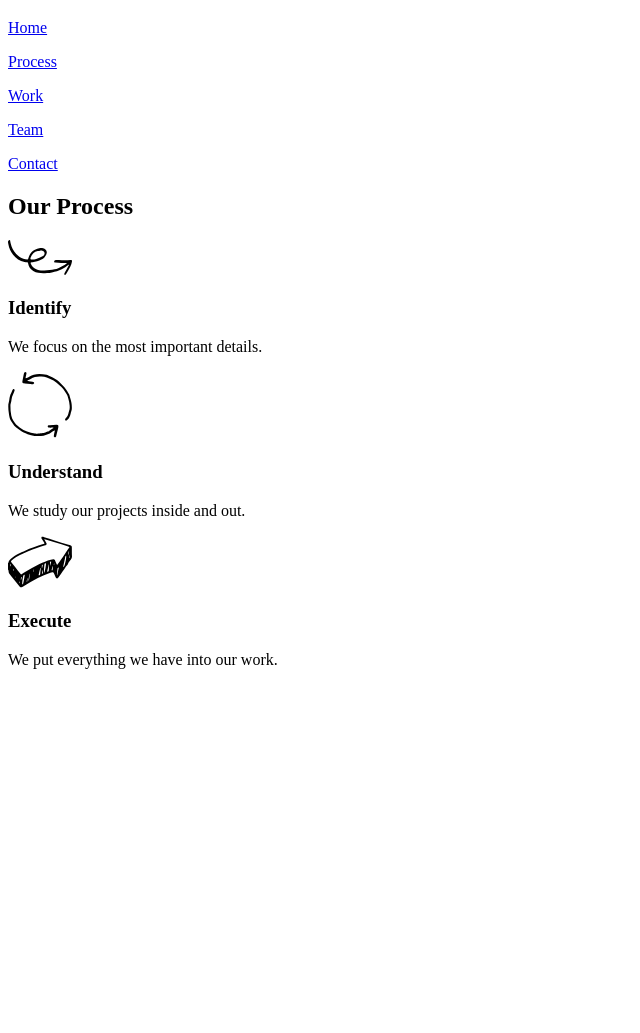
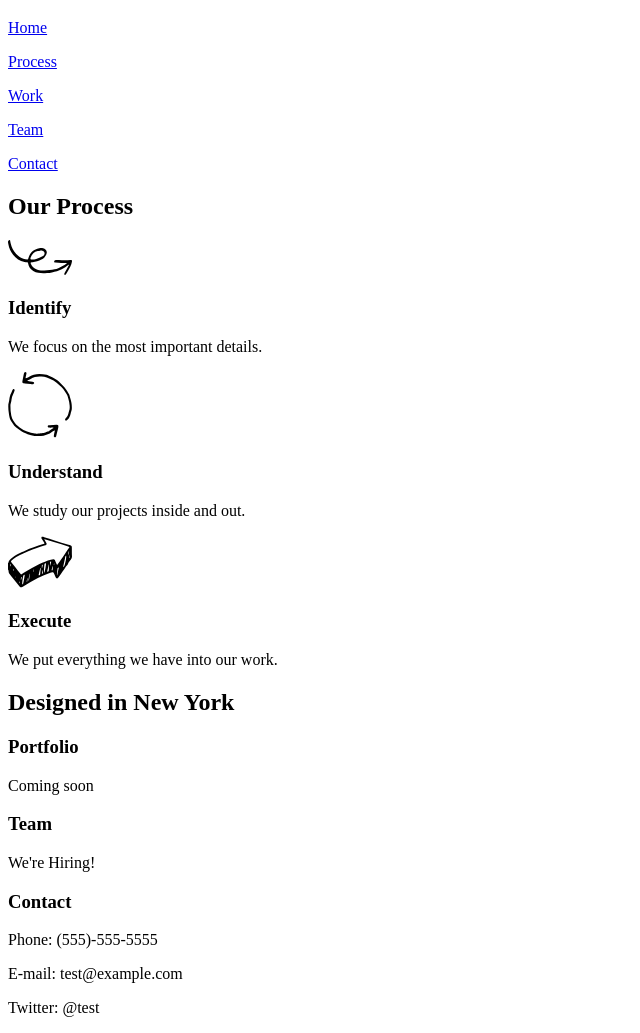
Before and after one commit to Winklerjtp/Broadway, a plain HTML site: page index.html in a window 1280 px wide. Shown: the part 61-1094 px from the top of the page, without its empty margins (0-640 px from the left). Before the commit the page ends 800 px from the top, so only its background shows below. Drawn offline with Linux system fonts and the light colour scheme; files whose address does not match are found by name.

Commit message:
add about section

```diff
--- a/index.html
+++ b/index.html
@@ -8,7 +8,7 @@
   </head>
   <body>
     <!-- Navigation section -->
-    <div class="nav">
+    <div class="header">
       <h1>Broadway Design</h1>
       <p><a class="nav_btn" href="#">Home</a></p>
       <p><a class="nav_btn" href="#process">Process</a></p>
@@ -17,22 +17,48 @@
       <p><a class="nav_btn" href="#contact">Contact</a></p>
     </div>
     <!-- Process section -->
-    <div class="point_one" id="process">
+    <div class="point" id="process">
       <h2>Our Process</h2>
-      <div class="support_process">
+      <div class="support">
         <img src="resources/images/identify.svg">
         <h3>Identify</h3>
         <p>We focus on the most important details.</p>
       </div>
-      <div class="support_process">
+      <div class="support">
         <img src="resources/images/understand.svg">
         <h3>Understand</h3>
         <p>We study our projects inside and out.</p>
       </div>
-      <div class="support_process">
+      <div class="support">
         <img src="resources/execute.svg">
         <h3>Execute</h3>
         <p>We put everything we have into our work.</p>
       </div>
+      <!-- Seperation header -->
+      <div class="header">
+        <h2>Designed in New York</h2>
+      </div>
+      <!-- About Section -->
+      <div class="point" id="work">
+        <div class="support">
+          <h3>Portfolio</h3>
+          <p>Coming soon</p>
+        </div>
+      </div>
+      <div class="point" id="team">
+        <div class="support">
+          <h3>Team</h3>
+          <p>We're Hiring!</p>
+        </div>
+      </div>
+      <div class="point" id="contact">
+        <div class="support">
+          <h3>Contact</h3>
+          <p>Phone: (555)-555-5555</p>
+          <p>E-mail: test@example.com</p>
+          <p>Twitter: @test</p>
+        </div>
+      </div>
+
   </body>
 </html>
```
